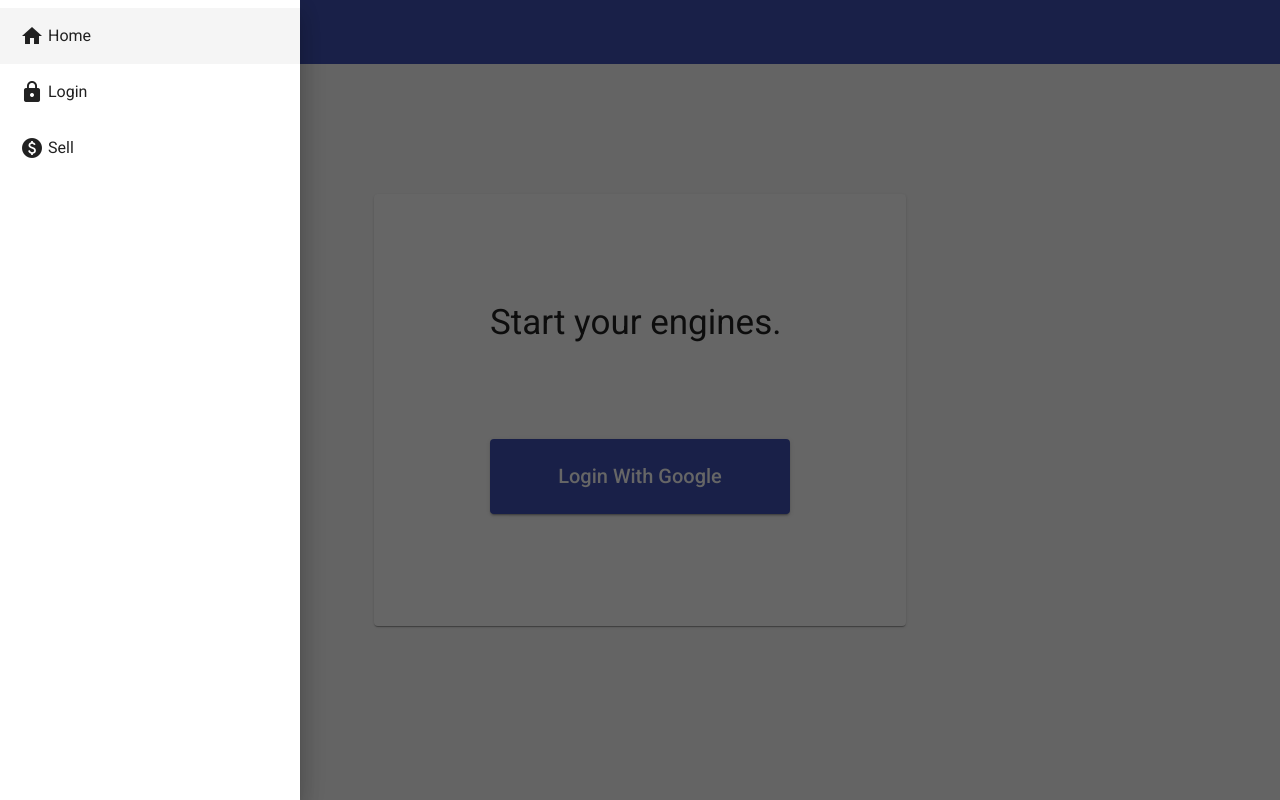
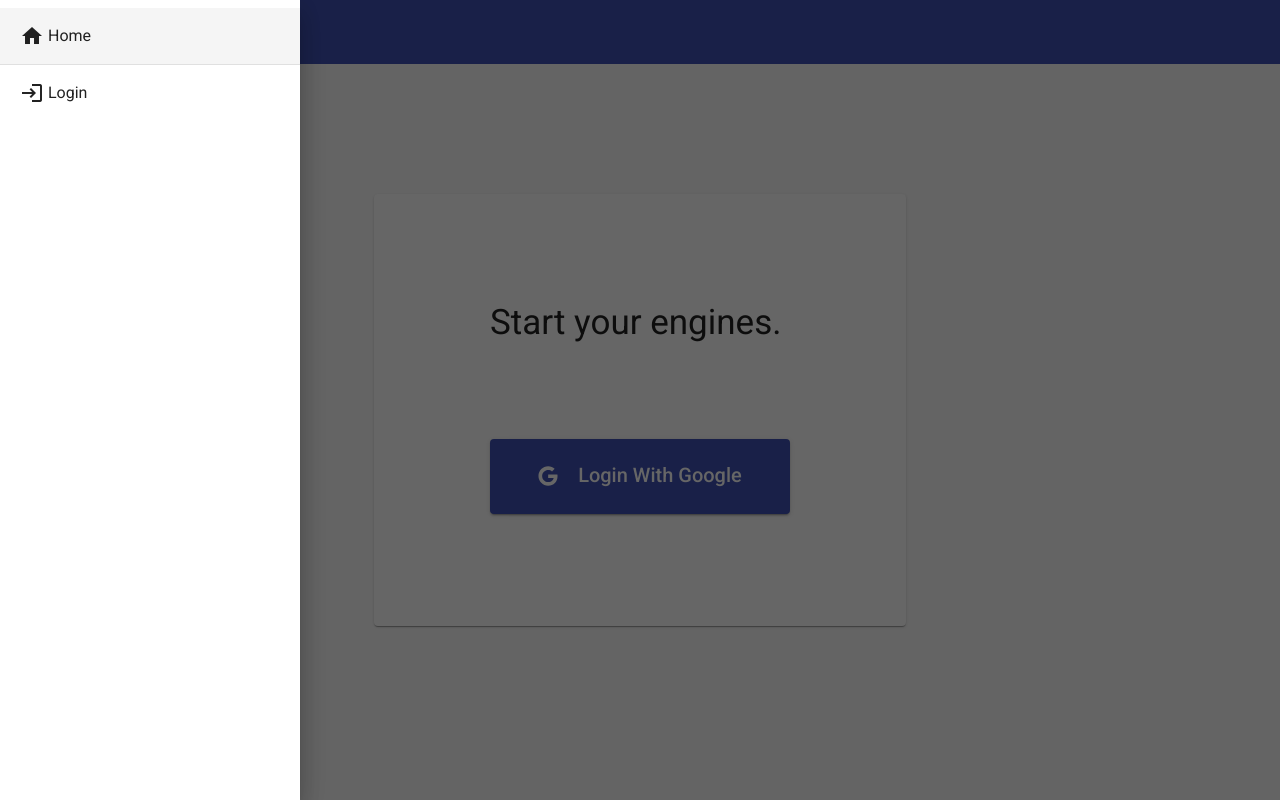
Before and after one commit to tauapp/harmony-nft, an Angular app in the folder frontend/: page /login in a window 1280 px wide. Both pictures are taken after a click on the button "menu". Built offline with nearby package versions, Linux system fonts and the light colour scheme.

Commit message:
Improve mavbar and login switches

```diff
--- a/frontend/package.json
+++ b/frontend/package.json
@@ -20,6 +20,11 @@
     "@angular/platform-browser": "~13.0.0",
     "@angular/platform-browser-dynamic": "~13.0.0",
     "@angular/router": "~13.0.0",
+    "@fortawesome/angular-fontawesome": "0.10.1",
+    "@fortawesome/fontawesome-svg-core": "~1.2.36",
+    "@fortawesome/free-brands-svg-icons": "^5.15.4",
+    "@fortawesome/free-regular-svg-icons": "^5.15.4",
+    "@fortawesome/free-solid-svg-icons": "^5.15.4",
     "rxjs": "~7.4.0",
     "tslib": "^2.3.0",
     "zone.js": "~0.11.4"
--- a/frontend/src/app/app.component.html
+++ b/frontend/src/app/app.component.html
@@ -2,9 +2,39 @@
   <!--Make drawer width of 20% of screen-->
     <mat-drawer #drawer mode="over">
       <mat-nav-list>
-        <a mat-list-item routerLink="/" (click)="drawer.toggle()"><mat-icon matListIcon>home</mat-icon> Home </a>
-        <a mat-list-item routerLink="/login" (click)="drawer.toggle()"><mat-icon matListIcon>lock</mat-icon> Login </a>
-        <a mat-list-item><mat-icon matListIcon>paid</mat-icon> Sell </a>
+
+        <ng-container *ngIf="currentUser != null">
+          <mat-list-item>
+            <mat-icon>person</mat-icon>
+            <b>{{currentUser?.username}}</b>
+          </mat-list-item>
+
+          <mat-divider></mat-divider>
+        </ng-container>
+
+        <a mat-list-item routerLink="/" (click)="drawer.toggle()">
+          <mat-icon matListIcon>home</mat-icon> Home
+        </a>
+
+        <ng-container *ngIf="currentUser != null">
+          <a mat-list-item (click)="drawer.toggle()">
+            <mat-icon matListIcon>shopping_bag</mat-icon> Buy
+          </a>
+
+          <a mat-list-item (click)="drawer.toggle()">
+            <mat-icon matListIcon>sell</mat-icon> Sell
+          </a>
+        </ng-container>
+
+        <mat-divider></mat-divider>
+
+        <a *ngIf="currentUser == null" mat-list-item routerLink="/login" (click)="drawer.toggle()">
+          <mat-icon matListIcon>login</mat-icon> Login
+        </a>
+
+        <a *ngIf="currentUser != null" mat-list-item routerLink="/login" (click)="drawer.toggle()">
+          <mat-icon matListIcon>logout</mat-icon> Logout
+        </a>
       </mat-nav-list>
     </mat-drawer>
 
--- a/frontend/src/app/app.component.ts
+++ b/frontend/src/app/app.component.ts
@@ -1,4 +1,5 @@
 import { Component } from '@angular/core';
+import { AuthService, User } from './services/auth.service';
 
 @Component({
   selector: 'app-root',
@@ -6,4 +7,13 @@
   styleUrls: ['./app.component.css'],
 })
 export class AppComponent {
+  constructor(private auth: AuthService) {}
+
+  currentUser: User | null = null
+
+  ngOnInit() {
+    this.auth.currentUser.subscribe((user) => {
+      this.currentUser = user
+    })
+  }
 }
--- a/frontend/src/app/app.module.ts
+++ b/frontend/src/app/app.module.ts
@@ -14,6 +14,7 @@
 import { NotFoundComponent } from './pages/notfound/notfound.component';
 import { LoginComponent } from './pages/login/login.component';
 import {MatCardModule} from '@angular/material/card';
+import { FontAwesomeModule } from '@fortawesome/angular-fontawesome';
 
 
 
@@ -22,7 +23,7 @@
     AppComponent,
     LandingComponent,
     NotFoundComponent,
-    LoginComponent
+    LoginComponent,
   ],
   imports: [
     BrowserModule,
@@ -33,7 +34,8 @@
     MatButtonModule,
     MatSidenavModule,
     MatListModule,
-    MatCardModule
+    MatCardModule,
+    FontAwesomeModule,
   ],
   providers: [],
   bootstrap: [AppComponent]
--- a/frontend/src/app/pages/login/login.component.html
+++ b/frontend/src/app/pages/login/login.component.html
@@ -3,7 +3,11 @@
         <div>
             <h1>Start your engines.</h1>
             <br><br><br><br>
-            <button mat-raised-button color="primary">Login With Google</button>
+            <button mat-raised-button color="primary" (click)="logIn()">
+                <fa-icon [icon]="googleLogo"></fa-icon>
+                &nbsp;&nbsp;
+                Login With Google
+            </button>
         </div>
     </mat-card>
 </div>
--- a/frontend/src/app/pages/login/login.component.ts
+++ b/frontend/src/app/pages/login/login.component.ts
@@ -1,4 +1,6 @@
 import { Component, OnInit } from '@angular/core';
+import { faGoogle } from '@fortawesome/free-brands-svg-icons';
+import { AuthService } from 'src/app/services/auth.service';
 
 @Component({
   selector: 'app-login',
@@ -7,9 +9,15 @@
 })
 export class LoginComponent implements OnInit {
 
-  constructor() { }
+  googleLogo = faGoogle
+
+  constructor(private auth: AuthService) { }
 
   ngOnInit(): void {
   }
 
+  async logIn() {
+    await this.auth.loginWithGoogle();
+  }
+
 }
--- a/frontend/src/app/services/auth.service.ts
+++ b/frontend/src/app/services/auth.service.ts
@@ -1,7 +1,8 @@
 import { Injectable } from '@angular/core';
 import { BehaviorSubject } from 'rxjs';
 
-interface User {
+export interface User {
+  email: string,
   username: string,
   key: string
 }
@@ -12,7 +13,20 @@
 export class AuthService {
 
   //TODO: Make it pull current user from cookies.
-  currentUser = new BehaviorSubject<User | undefined> (undefined)
+  currentUser = new BehaviorSubject<User | null> (null)
 
   constructor() { }
+
+  async loginWithGoogle() {
+    //Dummy user data
+    this.currentUser.next({
+      email: "joseph@marcello.ama",
+      username: "Joseph",
+      key: "12345"
+    })
+  }
+
+  logOut() {
+    this.currentUser.next(null)
+  }
 }
--- a/package.json
+++ b/package.json
@@ -1,5 +1,6 @@
 {
     "name": "nft",
     "version": "1.0.0",
-    "private": true
+    "private": true,
+    "dependencies": {}
 }
```
Also changed, not shown: 1 other file (tests, documents, lock files or other folders).
